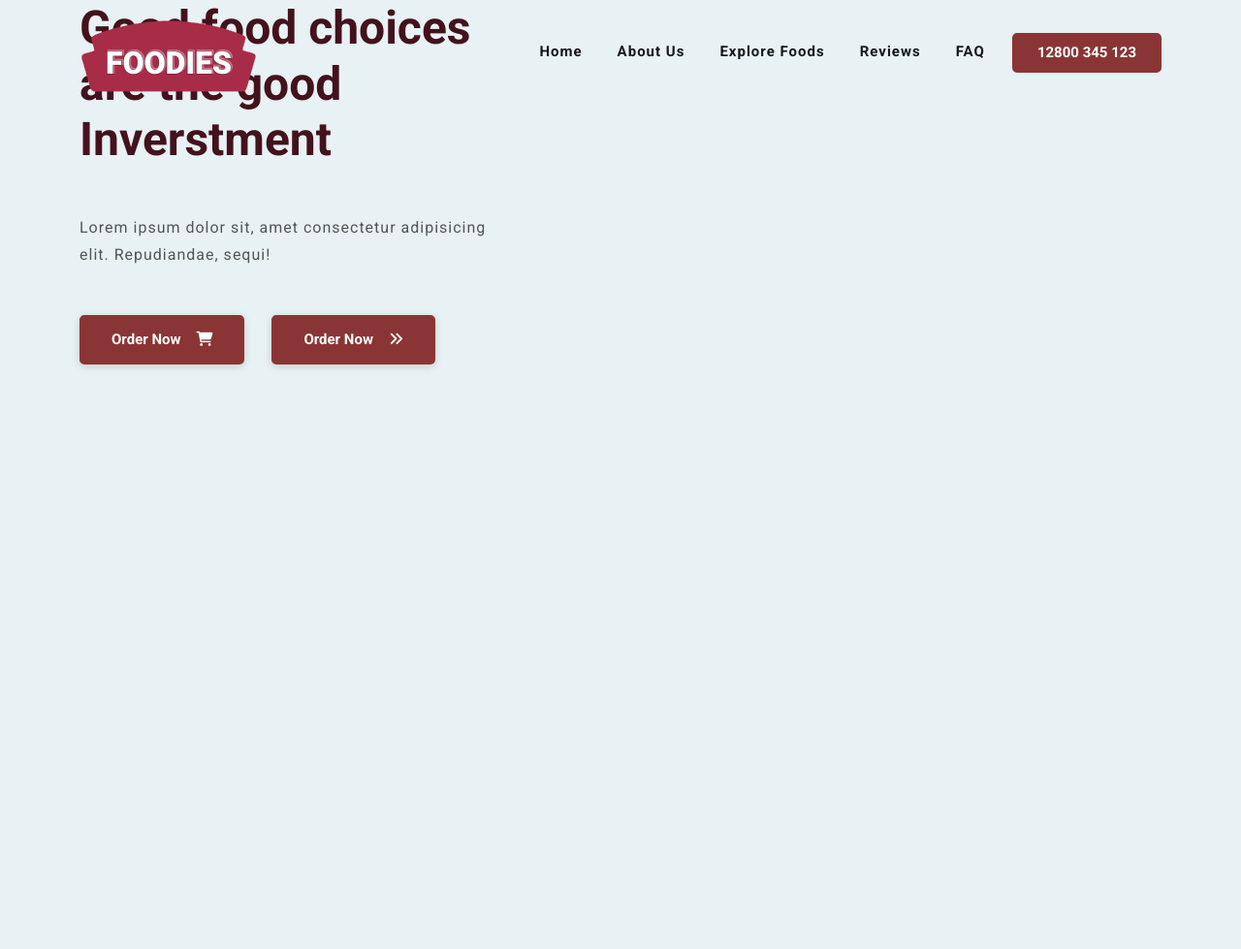
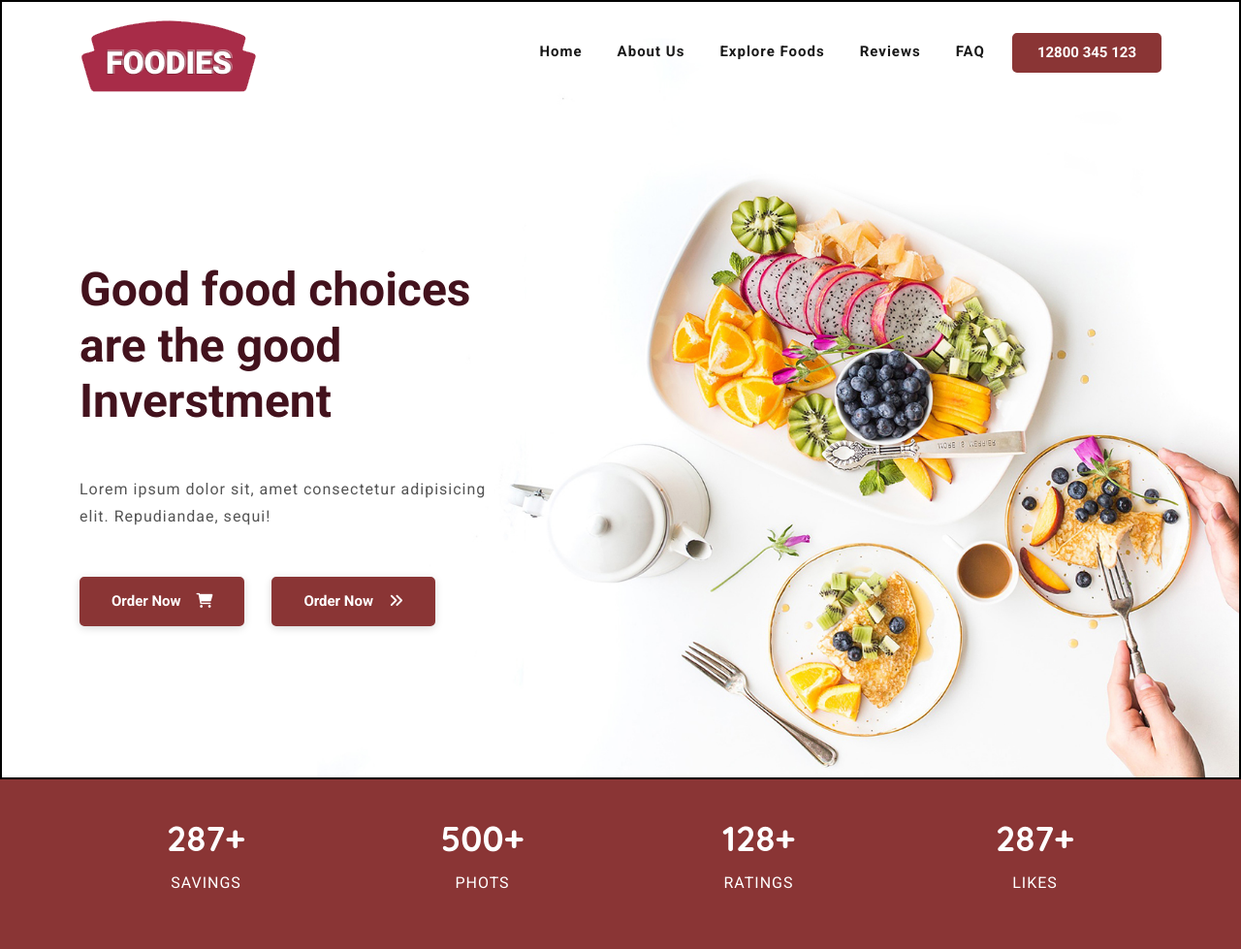
Before and after one commit to Chandra583/Foodies, a website: page index.html in a window 1280 px wide. Shown: the whole page at 97% size. Before the commit the page ends 800 px from the top, so only its background shows below. Drawn offline with nearby package versions, Linux system fonts and the light colour scheme.

Commit message:
secound commit

```diff
--- a/css/style.css
+++ b/css/style.css
@@ -53,7 +53,7 @@
     font-family: var(--primary-font);
     font-size: 100%;
     font-weight: 400;
-    background-color: #e8f1f3;
+    /* background-color: #e8f1f3; */
 }
 
 /* " /
@@ -229,6 +229,30 @@
     left: 0%;
     width: 100%;
     background: var(--white-color);
-    box-shadow: 0 0.125rem 1.75rem 0 rgb(0,0,0,0.9 );
-    transition: all .15s ease-in-out 0s;
+    box-shadow: 0 0.125rem 1.75rem 0 rgb(0,0,0,0.4 );
+    transition: all 0.15s ease-in 0s;
 }
+
+/*================ BANNER DESIGN============================== */
+.top-banner{
+    width: 100%;
+    background: url('../images/bg/bg-1.jpg') no-repeat center;
+    background-size: cover;
+    padding: 16.75rem 0 9.75rem ;
+    border: 2px solid black;
+}
+
+/*================ COUNTER DESIGN============================== */
+
+.counter-section{
+    background-color: var(--primary-color);
+    padding: 2.35rem 0;
+
+
+}
+.counter-section p{
+    color: var(--white-color);
+    text-transform: uppercase;
+
+
+}
--- a/index.html
+++ b/index.html
@@ -98,7 +98,40 @@
                 </div>
             </div>
         </section>
+
         <!-- section 2 top-banner -->
+        <section id="counter">
+            <section class="counter-section">
+                <div class="container " >
+                    <div class="row text-center">
+                        <div class="col-md-3 md-lg-0 mb-md-0 mb-5">
+                            <h2>
+                                <span id="count1"></span>+
+                            </h2>
+                            <p>SAVINGS</p>
+                        </div>
+                        <div class="col-md-3 md-lg-0 mb-md-0 mb-5">
+                            <h2>
+                                <span id="count2"></span>+
+                            </h2>
+                            <p>PHOTS</p>
+                        </div>
+                        <div class="col-md-3 md-lg-0 mb-md-0 mb-5">
+                            <h2>
+                                <span id="count3"></span>+
+                            </h2>
+                            <p>RATINGS</p>
+                        </div>
+                        <div class="col-md-3 md-lg-0 mb-md-0 mb-5">
+                            <h2>
+                                <span id="count4"></span>+
+                            </h2>
+                            <p>LIKES</p>
+                        </div>
+                    </div>
+                </div>
+            </section>
+        </section>
 
 
 
--- a/js/main.js
+++ b/js/main.js
@@ -0,0 +1,40 @@
+//active navbar
+let nav = document.querySelector(".navigation-wrap")
+window.onscroll = function () {
+
+if(document.documentElement.scrollTop > 20){
+    nav.classList.add("scroll-on");
+}
+else{
+    nav.classList.remove("scroll-on");
+}
+
+}
+
+
+
+//nav hide
+
+
+
+//counter design
+document.addEventListener("DOMContentLoaded", () => {
+    function counter(id, start, end, duration){
+        let obj = document.getElementById(id),
+        current = start,
+        range = end - start,
+        increment = end > start ? 1 : -1,
+        step = Math.abs(Math.floor(duration / range)),
+        timer = setInterval (() => {
+            current += increment;
+            obj.textContent = current;
+            if(current == end){
+                clearInterval(timer);
+            }
+        }, step);
+    }
+    counter("count1", 0, 287, 3000);
+    counter("count2", 10, 500, 2500);
+    counter("count3", 0, 128, 3000);
+    counter("count4", 0, 287, 3000);
+});
```
